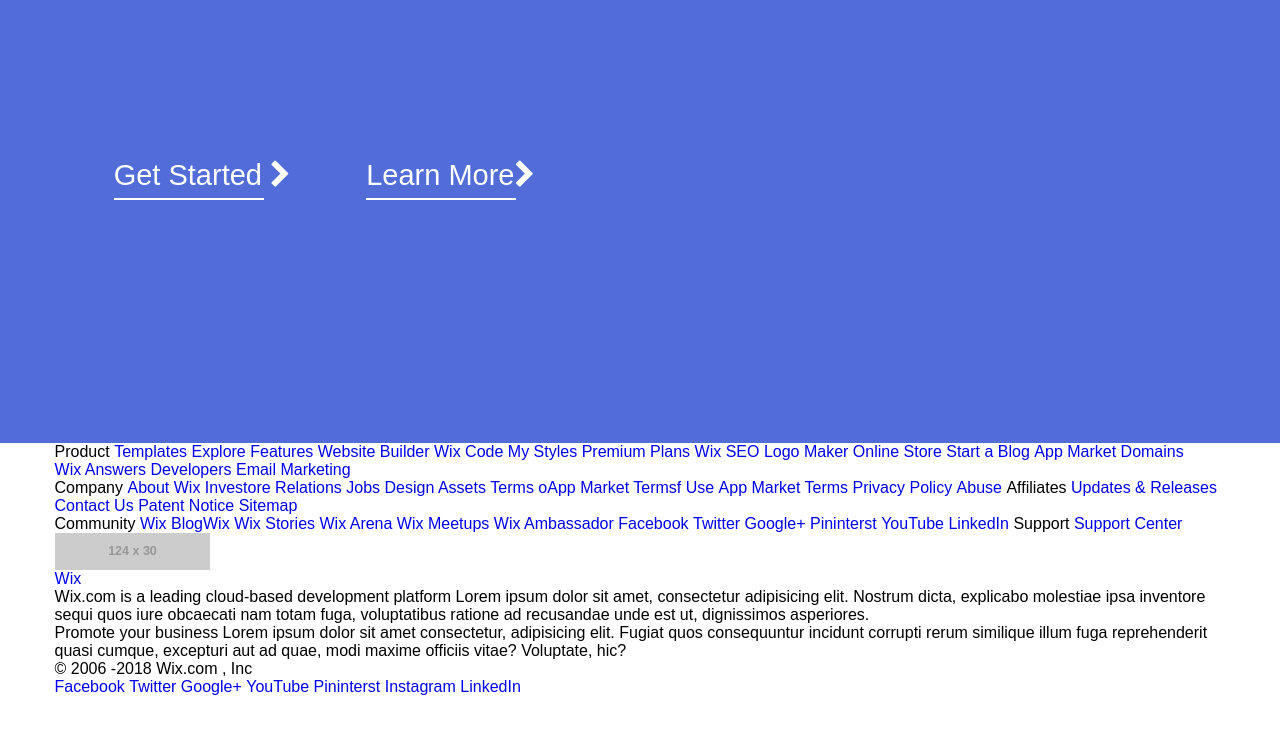
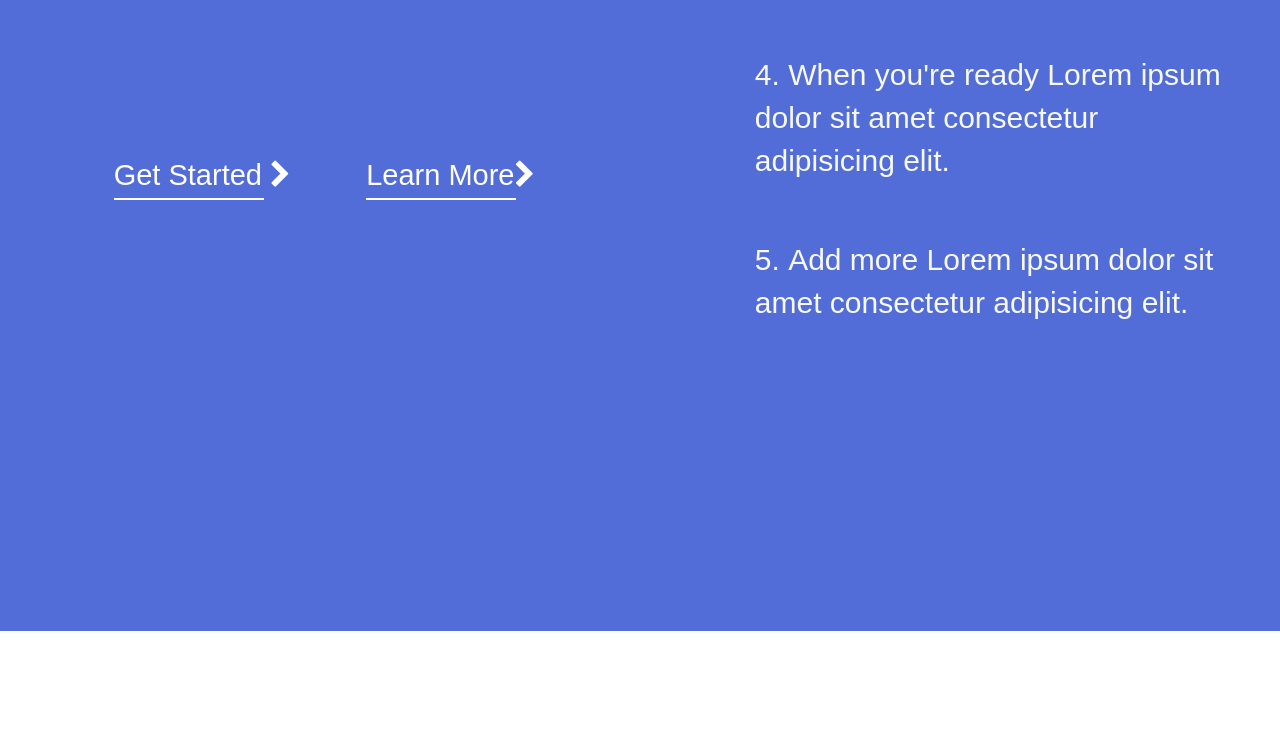
Before and after one commit to mkedaraxioned/wix, a plain HTML site: page index.html in a window 1280 px wide. Shown: the part 10748-11480 px from the top of the page. Before the commit the page ends 11444 px from the top, so only its background shows below. Drawn offline with Linux system fonts and the light colour scheme; placeholder pictures from the web are drawn by us.

Commit message:
Footer css added

```diff
--- a/assets/css/style.css
+++ b/assets/css/style.css
@@ -576,8 +576,13 @@ main styling starts here
   }
 
   .website-list li {
+    margin-bottom: 56px;
+    display: list-item;
+    color: #f8f9f2;
     font-size: 30px;
-    color: #f8f9f2;
+    line-height: 43px;
+    list-style-type: decimal;
+    list-style-position: inside;
   }
 
   .section8 {
@@ -635,12 +640,134 @@ main styling ends here
 footer styling starts here
 =================================*/
 
+footer > div {
+ padding:140px 0 344px 0;
+color: #a4a6a9;
+}
+
+
+footer > div {
+  display: flex;
+      justify-content: space-between;
+  }
+
+  .links-list {
+    margin-left: 7.81%;
+  display: flex;
+      /* flex-direction: column; */
+      justify-content: space-between;
+      flex-basis: 65.24%;
+  }
+
+  .links-list li {
+  display: list-item;
+  margin-bottom: 19px;
+  }
+
+  .brand-info {
+  flex-basis: 21.82%;
+  }
+
+
+  .company-item ,
+  .community-item ,
+  .poducts-item ,
+  .products-item ,
+  .support-item {
+
+  font-size: 22px;
+  }
+
+  .company-item:first-of-type,
+  .community-item:first-of-type ,
+  .products-item:first-of-type,
+  .support-item:first-of-type{
+    margin-bottom: 38px;
+    color: black;
+    text-transform: uppercase;
+    font-weight: bold;
+  }
+
+  .company-item > a,
+  .community-item > a,
+  .poducts-item > a ,
+  .support-item >a {
+    color: #a4a6a9;
+
+  }
+
+.brand-info > p {
+  font-size: 20px;
+  line-height: 29px;
+}
+
+.brand-info > p:nth-of-type(n+2) {
+  margin-top: 23px;
+}
+.brand-info > a {
+  text-indent: -9999px;
+  margin-bottom: 38px;
+}
+.brand-info > a > img {
+  float: right;
+}
+
+.social-icons {
+  margin-top: 44px;
+}
+
+.social-items ::before {
+
+    display: inline-block;
+    font-style: normal;
+    font-variant: normal;
+    text-rendering: auto;
+    -webkit-font-smoothing: antialiased;
+
+}
+
+.social-items {
+  margin-left: 6.6%;
+}
+.social-items:first-of-type {
+  margin-left: 0;
+}
+.social-items::before {
+  font-family: "FontAwesome";
+  font-size: 30px;
+}
+
+
+.social-items:nth-of-type(1)::before {
+  content: "\f09a";
+}
+.social-items:nth-of-type(2)::before {
+  content: "\f099";
+}
+.social-items:nth-of-type(3)::before {
+  content: "\f0d5";
+}
+.social-items:nth-of-type(4)::before {
+  content: "\f16a";
+}
+.social-items:nth-of-type(5)::before {
+  content: "\f231";
+}
+.social-items:nth-of-type(6)::before {
+  content: "\f16d";
+}
+.social-items:nth-of-type(7)::before {
+  content: "\f0e1";
+}
 
 
 
 
-
-
+.social-items a{
+  /* color: transparent;
+  overflow: hidden; */
+  text-indent: -9999px;
+}
  /*=================================
   footer styling ends here
 =================================*/
```
